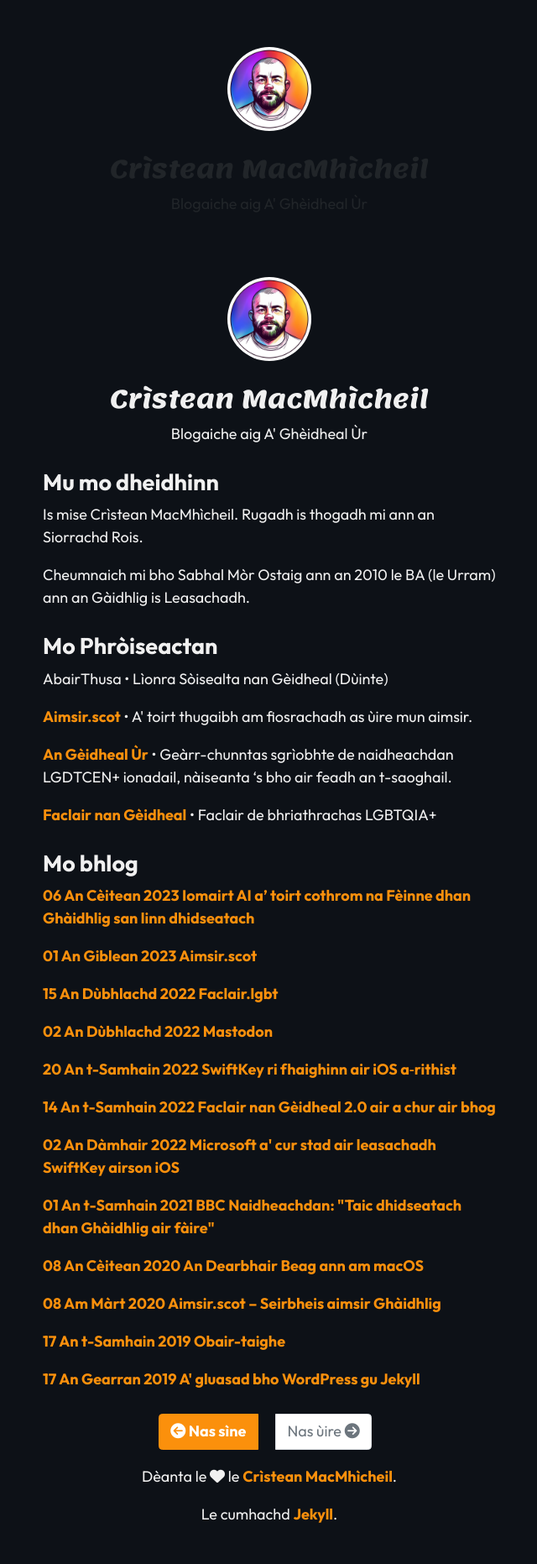
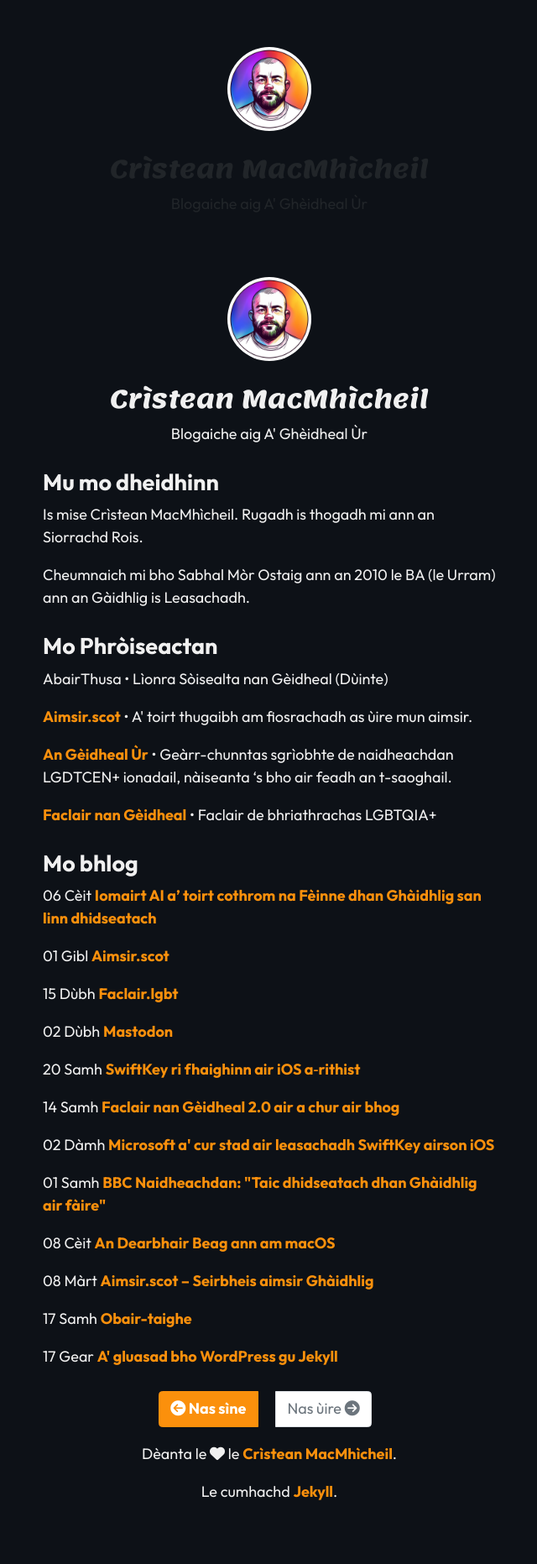
Before and after one commit to angeidheal/angeidheal.github.io, a Jekyll site: the page built from index.html, in a window 1280 px wide. Shown: the whole page at 84% size, without its empty margins (319-959 px from the left). Built offline with Jekyll 4.4.1, drawn with Linux system fonts in a browser that asks for light colours; nearby versions of some CDN libraries; the list of posts is cut into pages by our own code; after the commit the page ends 1836 px from its top, so only the background shows below that.

Commit message:
Update index.html

```diff
--- a/index.html
+++ b/index.html
@@ -27,26 +27,26 @@ layout: page
 <h2>Mo bhlog</h2>
 
 {% for post in paginator.posts %}
-  <p><a href="{{ site.baseurl }}{{ post.url }}">
+  <p>
     {% assign m = post.date | date: "%-m" %}
     {{ post.date | date: "%d" }}
     {% case m %}
-      {% when '1' %}Am Faoilleach
-      {% when '2' %}An Gearran
-      {% when '3' %}Am Màrt
-      {% when '4' %}An Giblean
-      {% when '5' %}An Cèitean
-      {% when '6' %}An t-Ògmhios
-      {% when '7' %}An t-Iuchar
-      {% when '8' %}An Lùnastal
-      {% when '9' %}An t-Sultain
-      {% when '10' %}An Dàmhair
-      {% when '11' %}An t-Samhain
-      {% when '12' %}An Dùbhlachd
+      {% when '1' %}Faoi
+      {% when '2' %}Gear
+      {% when '3' %}Màrt
+      {% when '4' %}Gibl
+      {% when '5' %}Cèit
+      {% when '6' %}Ògmh
+      {% when '7' %}Iuch
+      {% when '8' %}Lùna
+      {% when '9' %}Sult
+      {% when '10' %}Dàmh
+      {% when '11' %}Samh
+      {% when '12' %}Dùbh
     {% endcase %}
-    {{ post.date | date: "%Y" }}
-    {{ post.title }}
-  </a></p>
+    <!--{{ post.date | date: "%Y" }}-->
+    <a href="{{ site.baseurl }}{{ post.url }}">{{ post.title }}</a>
+  </p>
 {% endfor %}
 
 <div style="margin-top: 28px">
```
